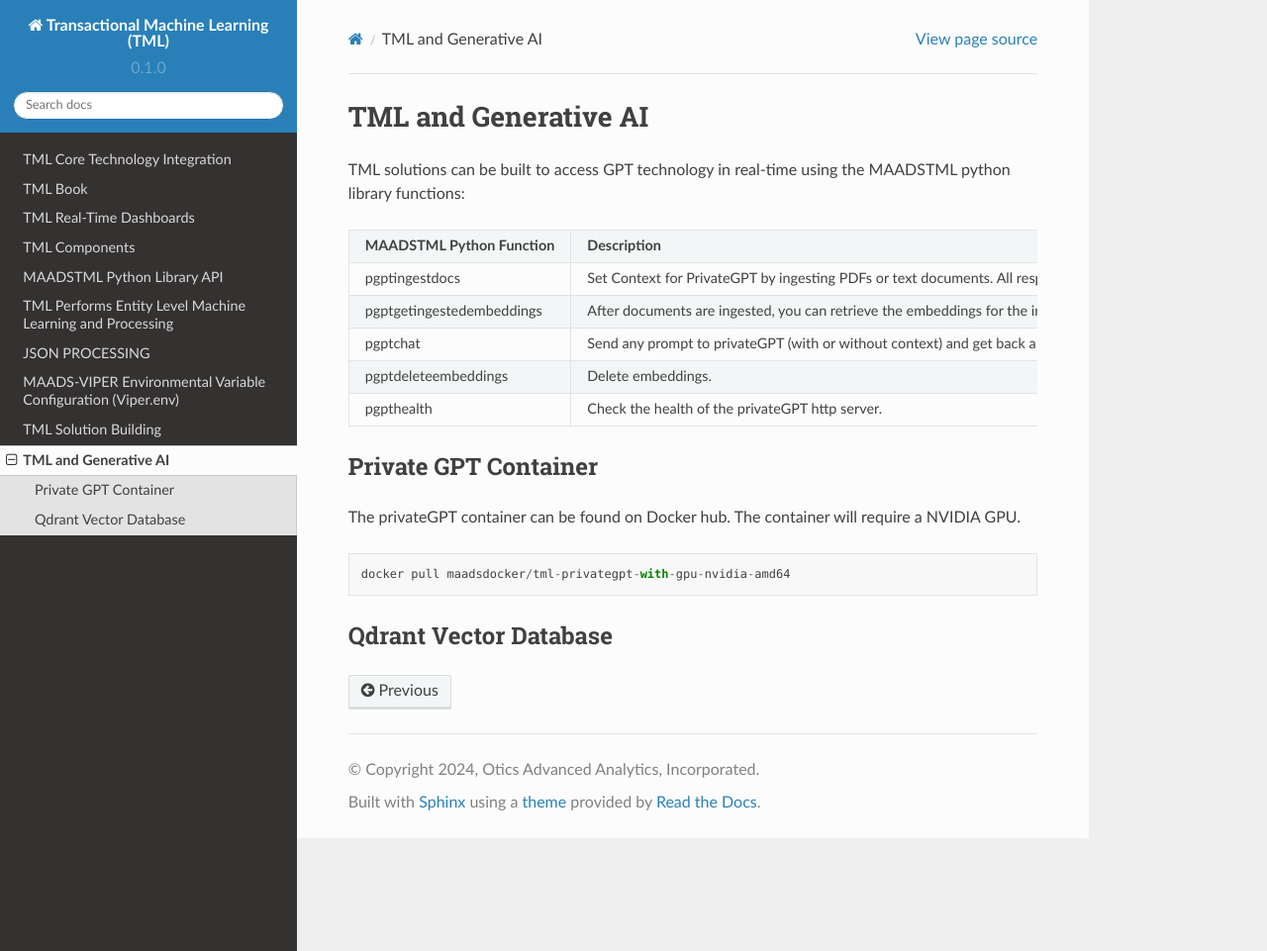
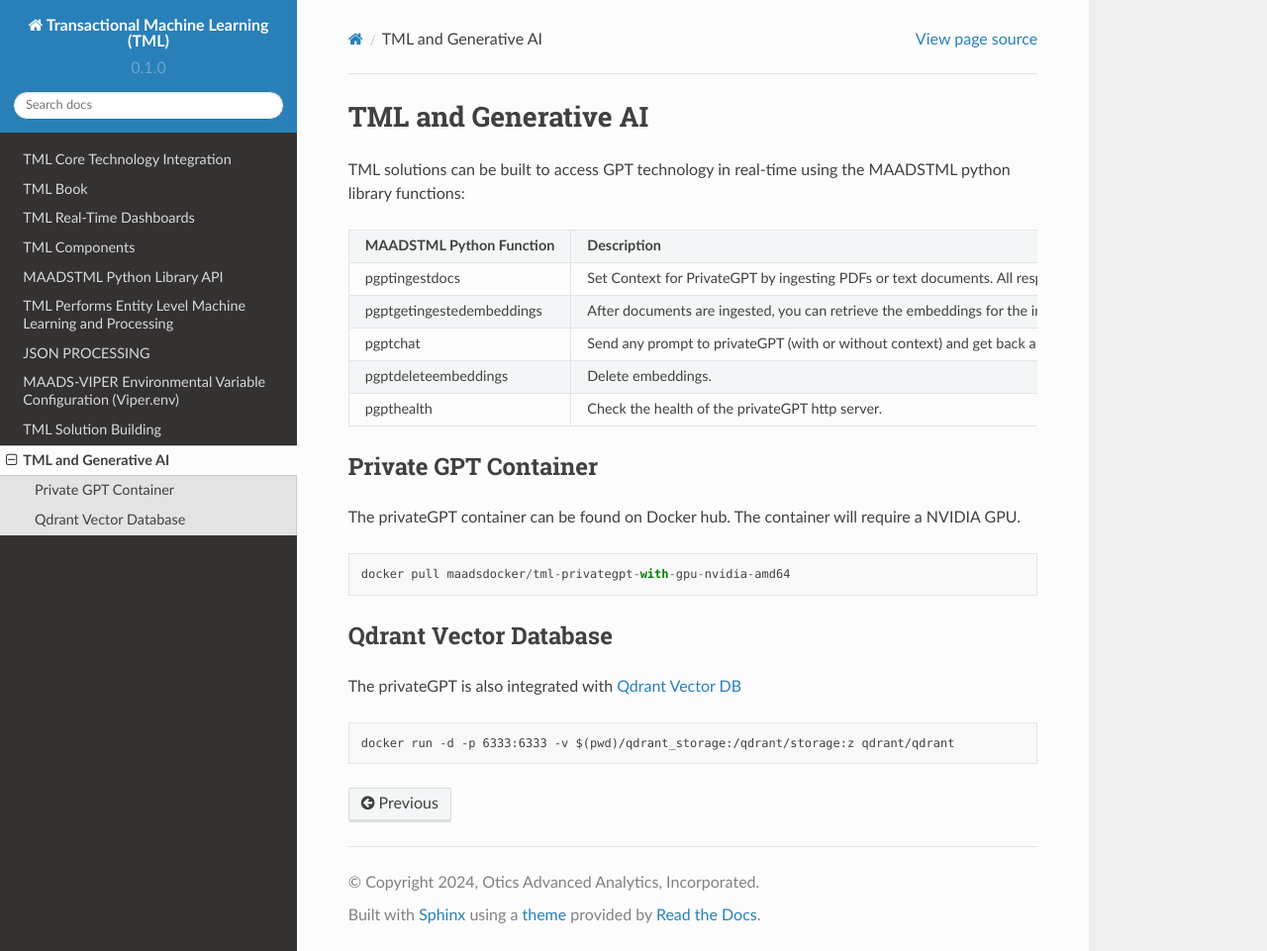
Before and after one commit to smaurice101/readthedocs, a Sphinx documentation site: the page built from docs/source/genai.rst, in a window 1280 px wide and 961 px high. Shown: the whole window at 99% size. Built offline with Sphinx 7.4.7 and the Read the Docs theme 2.0.0, drawn with Linux system fonts in a browser that asks for light colours.

Commit message:
Update genai.rst

```diff
--- a/docs/source/genai.rst
+++ b/docs/source/genai.rst
@@ -28,6 +28,11 @@
 
    docker pull maadsdocker/tml-privategpt-with-gpu-nvidia-amd64
 
-
 Qdrant Vector Database
 ---------------------
+
+The privateGPT is also integrated with `Qdrant Vector DB <https://qdrant.tech/>`_
+
+.. code-block::
+
+   docker run -d -p 6333:6333 -v $(pwd)/qdrant_storage:/qdrant/storage:z qdrant/qdrant
```
